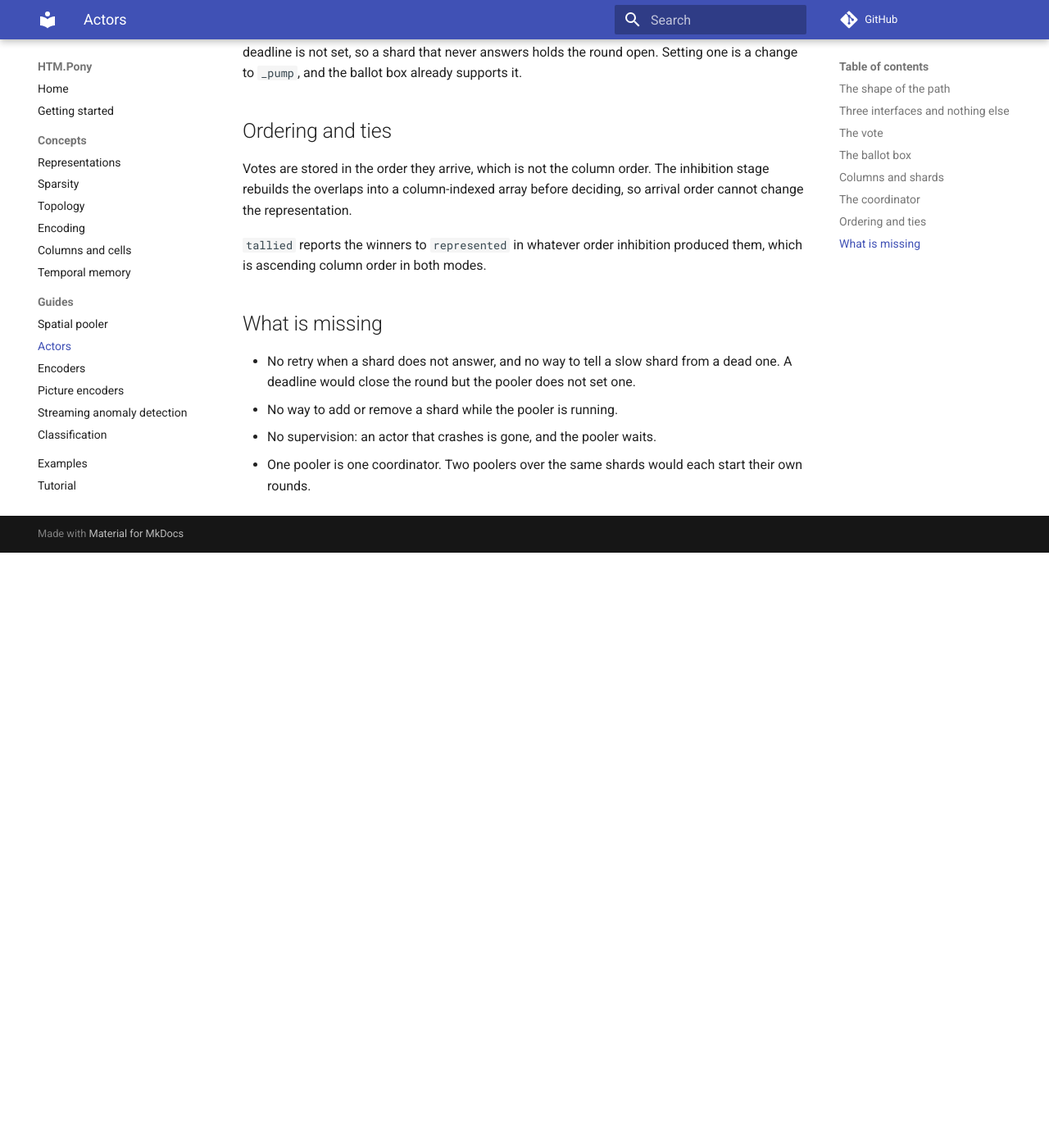
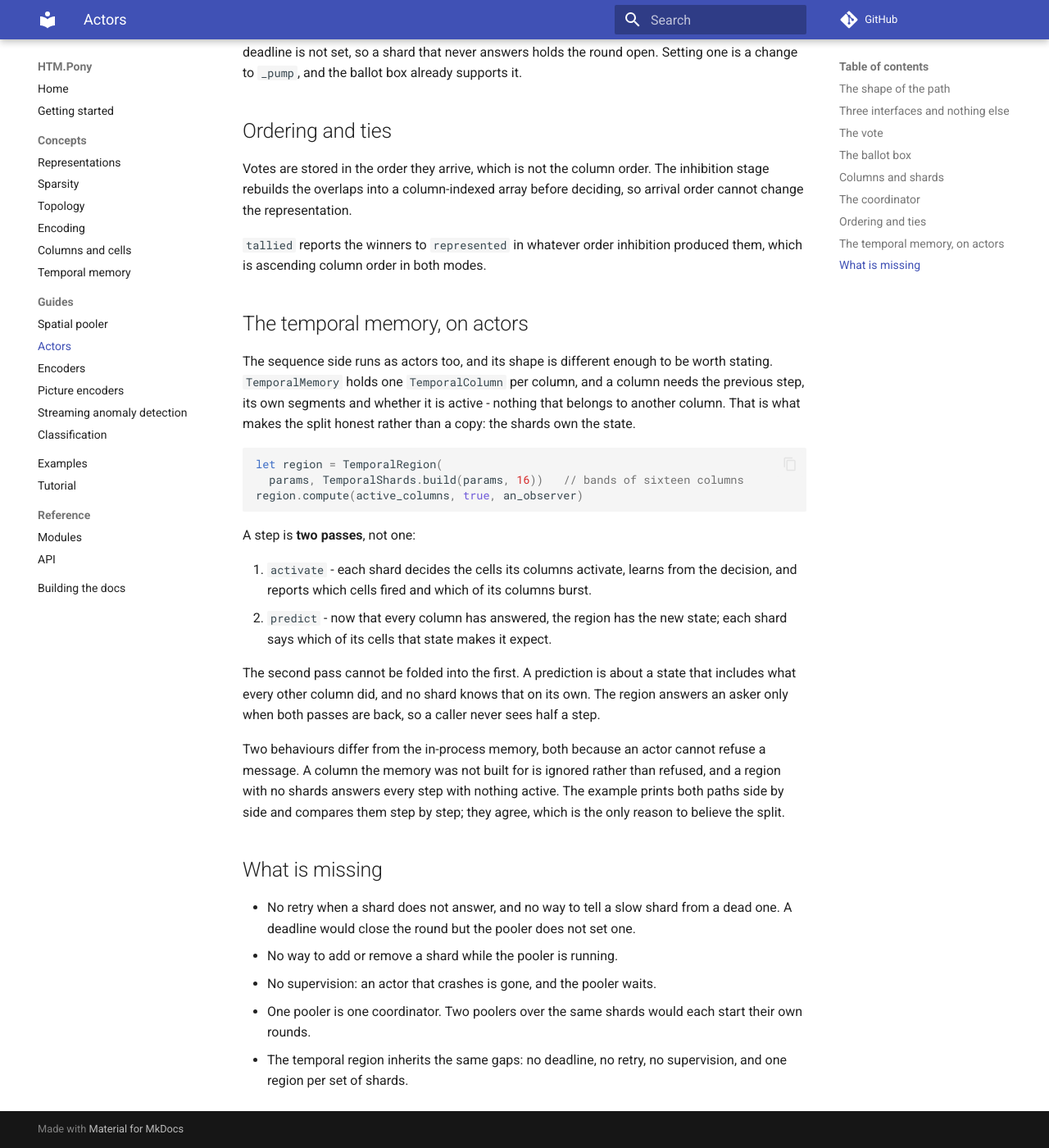
Before and after one commit to d-led/htm.pony, an MkDocs documentation site: the page built from docs/actors.md, in a window 1280 px wide and 1400 px high, scrolled down 3158 px. Shown: the whole window at 82% size. Built offline with MkDocs 1.6.1 and Material for MkDocs 9.7.7, drawn with Linux system fonts in a browser that asks for light colours; comment, search, counter and statistics services are not loaded; before the commit the page ends 3832 px from its top, so only the background shows below that.

Commit message:
Run the temporal memory on actors
The memory's state is now one object per column, so the columns can be
split between shards that own them rather than copied. A TemporalRegion
holds the two things that cannot be split - the previous step, and the
order the rounds happen in - and TemporalColumnShard does the work.

A step is two passes, not one. Activate decides the cells and learns;
predict cannot be answered in the same breath, because a prediction is
about a state that includes what every other column did. The region
answers the asker only when both passes are back, so nobody sees half a
step.

Making that work meant removing failure from the column. An actor cannot
refuse a message, so the choice was between operations that always answer
and a branch that pretends; the column now indexes nothing it does not
own, and activating a column is a total function.

Two deliberate differences, both because an actor cannot say no: a column
the memory was not built for is ignored rather than refused, and a region
with no shards answers every step with nothing active. Both are in the
actor's docstring.

The test that matters compares six steps on two shards with the same six
in process, field by field, and it fails if a shard is made not to learn.
The example prints both paths so the agreement is visible rather than
asserted.

````diff
--- a/docs/actors.md
+++ b/docs/actors.md
@@ -162,6 +162,38 @@ deciding, so arrival order cannot change the representation.
 `tallied` reports the winners to `represented` in whatever order inhibition
 produced them, which is ascending column order in both modes.
 
+## The temporal memory, on actors
+
+The sequence side runs as actors too, and its shape is different enough to be
+worth stating. `TemporalMemory` holds one `TemporalColumn` per
+column, and a column needs the previous step, its own segments and whether
+it is active - nothing that belongs to another column. That is what makes the
+split honest rather than a copy: the shards own the state.
+
+```pony
+let region = TemporalRegion(
+  params, TemporalShards.build(params, 16))   // bands of sixteen columns
+region.compute(active_columns, true, an_observer)
+```
+
+A step is **two passes**, not one:
+
+1. `activate` - each shard decides the cells its columns activate, learns from
+the decision, and reports which cells fired and which of its columns burst.
+2. `predict` - now that every column has answered, the region has the new
+state; each shard says which of its cells that state makes it expect.
+
+The second pass cannot be folded into the first. A prediction is about a state
+that includes what every other column did, and no shard knows that on its own.
+The region answers an asker only when both passes are back, so a caller never
+sees half a step.
+
+Two behaviours differ from the in-process memory, both because an actor cannot
+refuse a message. A column the memory was not built for is ignored rather than
+refused, and a region with no shards answers every step with nothing active. The
+example prints both paths side by side and compares them step by step; they
+agree, which is the only reason to believe the split.
+
 ## What is missing
 
 - No retry when a shard does not answer, and no way to tell a slow shard from a
@@ -170,3 +202,5 @@ produced them, which is ascending column order in both modes.
 - No supervision: an actor that crashes is gone, and the pooler waits.
 - One pooler is one coordinator. Two poolers over the same shards would each
   start their own rounds.
+- The temporal region inherits the same gaps: no deadline, no retry, no
+  supervision, and one region per set of shards.
````
Also changed, not shown: README.md (+3 -3 lines), docs/examples.md (+31 -1 lines), docs/index.md (+1 -1 lines), 10 other files.
